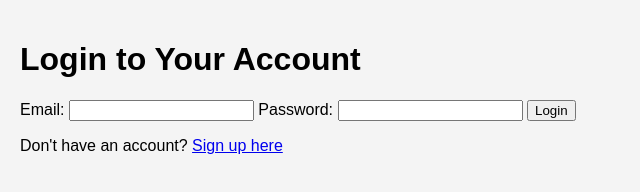
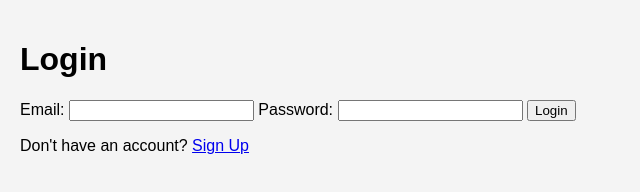
Before and after one commit to A4421-HJ/Travelling-Agent, a plain HTML site: page login.html in a window 1280 px wide. Shown: the whole page, without its empty margins (0-640 px from the left). Drawn offline with Linux system fonts and the light colour scheme.

Commit message:
Update login.html

```diff
--- a/login.html
+++ b/login.html
@@ -7,26 +7,14 @@
   <link rel="stylesheet" href="style.css">
 </head>
 <body>
-
-  <header>
-    <h1>Login to Your Account</h1>
-  </header>
-
-  <main>
-    <form action="/login" method="POST">
+  <h1>Login</h1>
+  <form action="dashboard.html">
     <label for="email">Email:</label>
     <input type="email" id="email" required>
-
     <label for="password">Password:</label>
     <input type="password" id="password" required>
-
     <button type="submit">Login</button>
   </form>
-  </main>
-
-  <footer>
-    <p>Don't have an account? <a href="signup.html">Sign up here</a></p>
-  </footer>
-
+  <p>Don't have an account? <a href="signup.html">Sign Up</a></p>
 </body>
 </html>
```
Lines whose indentation alone changed are shown as unchanged.
